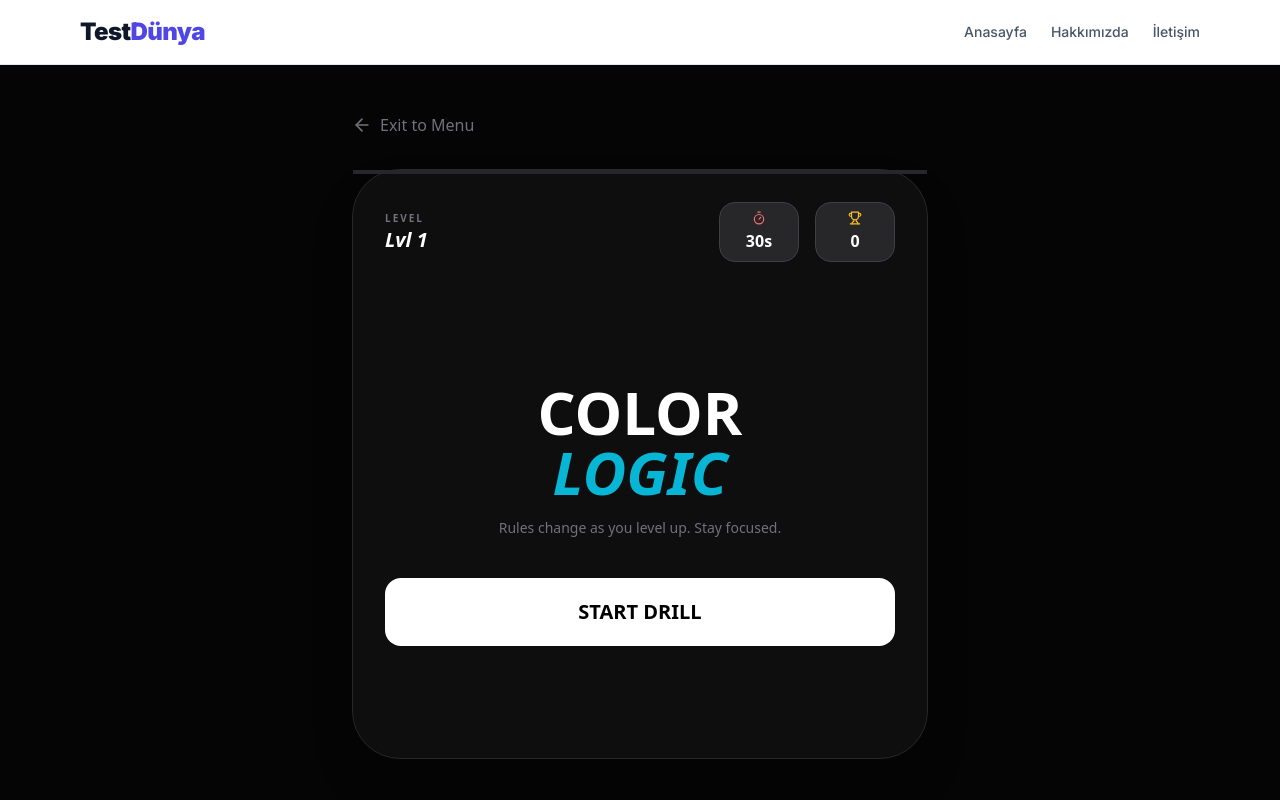
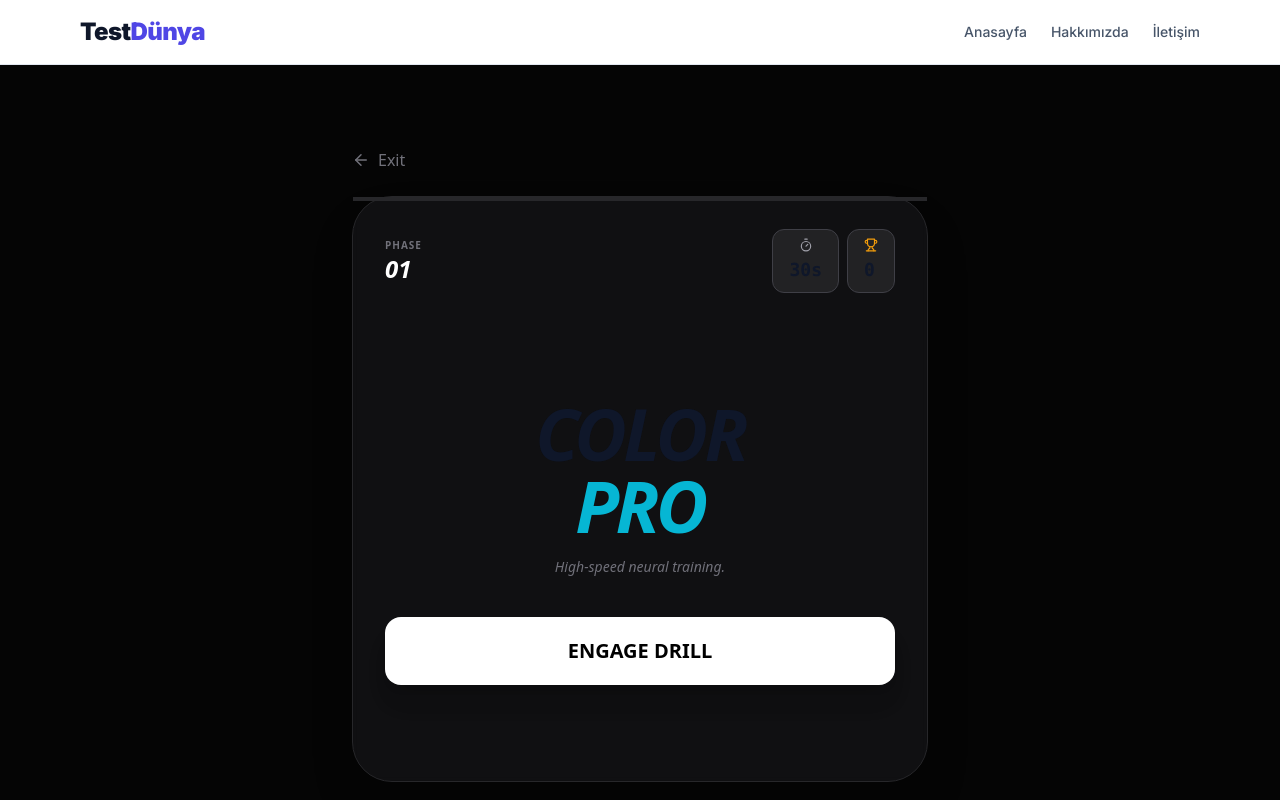
Before and after one commit to kuarkcoin/testdunya, a Next.js app: page /color-logic in a window 1280 px wide. Shown: the top 800 px of the page. Built offline with nearby package versions, Linux system fonts and the light colour scheme.

Commit message:
Update page.tsx

```diff
--- a/app/color-logic/page.tsx
+++ b/app/color-logic/page.tsx
@@ -1,8 +1,8 @@
 'use client';
 
-import React, { useState, useEffect, useCallback } from 'react';
+import React, { useState, useEffect, useCallback, useRef } from 'react';
 import { motion, AnimatePresence } from 'framer-motion';
-import { Timer, Trophy, ArrowLeft, RefreshCw, Star, AlertCircle } from 'lucide-react';
+import { Timer, Trophy, ArrowLeft, RefreshCw, Star, Zap, AlertCircle, ListOrdered } from 'lucide-react';
 import Link from 'next/link';
 
 const COLORS = [
@@ -22,6 +22,10 @@ export default function ColorLogicPage() {
   const [timeLeft, setTimeLeft] = useState(30);
   const [gameState, setGameState] = useState<'idle' | 'playing' | 'gameover'>('idle');
   const [showLevelUp, setShowLevelUp] = useState(false);
+  const [combo, setCombo] = useState(0);
+  const [isShaking, setIsShaking] = useState(false);
+  const [leaderboard, setLeaderboard] = useState<{score: number, date: string}[]>([]);
+  const lastSuccessTime = useRef(Date.now());
 
   const [currentTask, setCurrentTask] = useState({
     text: '',
@@ -31,6 +35,12 @@ export default function ColorLogicPage() {
     isFlipped: false,
     isGhost: false
   });
+
+  // Liderlik Tablosunu Yükle
+  useEffect(() => {
+    const saved = localStorage.getItem('color-logic-scores');
+    if (saved) setLeaderboard(JSON.parse(saved));
+  }, []);
 
   const generateTask = useCallback((currentLevel: number) => {
     const textObj = COLORS[Math.floor(Math.random() * COLORS.length)];
@@ -42,34 +52,56 @@ export default function ColorLogicPage() {
       textColor: colorObj.value,
       mode: mode,
       correctAnswer: mode === 'MEANING' ? textObj.value : colorObj.value,
-      isFlipped: currentLevel >= 4 && Math.random() > 0.5,
-      isGhost: currentLevel >= 7 && Math.random() > 0.6
+      isFlipped: currentLevel >= 4 && Math.random() > 0.4,
+      isGhost: currentLevel >= 6 && Math.random() > 0.5
     });
   }, []);
 
   const startGame = () => {
     setScore(0);
     setLevel(1);
+    setCombo(0);
     setTimeLeft(30);
     setGameState('playing');
     generateTask(1);
   };
 
+  const saveScore = useCallback((finalScore: number) => {
+    const newEntry = { score: finalScore, date: new Date().toLocaleDateString() + ' ' + new Date().toLocaleTimeString() };
+    const updatedLeaderboard = [...leaderboard, newEntry]
+      .sort((a, b) => b.score - a.score)
+      .slice(0, 5);
+
+    setLeaderboard(updatedLeaderboard);
+    localStorage.setItem('color-logic-scores', JSON.stringify(updatedLeaderboard));
+  }, [leaderboard]);
+
   const handleAnswer = (colorValue: string) => {
     if (colorValue === currentTask.correctAnswer) {
-      const newScore = score + 10;
+      const now = Date.now();
+      const timeDiff = now - lastSuccessTime.current;
+      lastSuccessTime.current = now;
+
+      const newCombo = timeDiff < 1500 ? combo + 1 : 0;
+      setCombo(newCombo);
+
+      const points = 10 + (newCombo * 2);
+      const newScore = score + points;
       setScore(newScore);
 
-      if (newScore > 0 && newScore % 50 === 0) {
+      if (newScore > 0 && Math.floor(newScore / 100) > level - 1) {
         const nextLevel = level + 1;
         setLevel(nextLevel);
         setShowLevelUp(true);
-        setTimeLeft(prev => prev + 10);
-        setTimeout(() => setShowLevelUp(false), 1500);
+        setTimeLeft(prev => prev + 8);
+        setTimeout(() => setShowLevelUp(false), 1200);
       }
       generateTask(level);
     } else {
-      setTimeLeft(t => Math.max(0, t - 4));
+      setIsShaking(true);
+      setCombo(0);
+      setTimeLeft(t => Math.max(0, t - 5));
+      setTimeout(() => setIsShaking(false), 500);
       generateTask(level);
     }
   };
@@ -80,78 +112,109 @@ export default function ColorLogicPage() {
       return () => clearInterval(timer);
     } else if (timeLeft === 0 && gameState === 'playing') {
       setGameState('gameover');
+      saveScore(score);
     }
-  }, [gameState, timeLeft]);
+  }, [gameState, timeLeft, score, saveScore]);
 
   return (
-    <main className="min-h-screen bg-[#050505] text-white py-12 px-4 font-sans overflow-hidden">
-      <div className="max-w-xl mx-auto">
-        <Link href="/dashboard" className="inline-flex items-center gap-2 text-zinc-500 hover:text-white mb-8 transition-colors">
-          <ArrowLeft size={20} /> Exit to Menu
+    <main className={`min-h-screen transition-colors duration-500 flex items-center justify-center p-4 font-sans overflow-hidden ${combo > 3 ? 'bg-cyan-950/20' : 'bg-[#050505]'}`}>
+      <div className="max-w-xl w-full">
+        <Link href="/dashboard" className="inline-flex items-center gap-2 text-zinc-500 hover:text-white mb-6 transition-colors">
+          <ArrowLeft size={18} /> Exit
         </Link>
 
-        <div className="bg-zinc-900/50 border border-zinc-800 rounded-[3rem] p-8 shadow-2xl relative">
+        <motion.div
+          animate={isShaking ? { x: [-10, 10, -10, 10, 0], backgroundColor: 'rgba(239, 68, 68, 0.1)' } : {}}
+          className="bg-zinc-900/60 border border-zinc-800 rounded-[2.5rem] p-8 shadow-2xl relative backdrop-blur-sm"
+        >
           {/* Progress Bar */}
           <div className="absolute top-0 left-0 w-full h-1 bg-zinc-800">
             <motion.div
-              className="h-full bg-cyan-500"
+              className="h-full bg-cyan-500 shadow-[0_0_15px_rgba(6,182,212,0.8)]"
               initial={{ width: 0 }}
-              animate={{ width: `${(score % 50) * 2}%` }}
+              animate={{ width: `${(score % 100)}%` }}
             />
           </div>
 
           <AnimatePresence>
             {showLevelUp && (
               <motion.div
-                initial={{ scale: 0, opacity: 0 }}
-                animate={{ scale: 1, opacity: 1 }}
+                initial={{ scale: 0, opacity: 0, rotate: -20 }}
+                animate={{ scale: 1, opacity: 1, rotate: 0 }}
                 exit={{ scale: 1.5, opacity: 0 }}
-                className="absolute inset-0 z-50 flex flex-col items-center justify-center bg-cyan-500/10 backdrop-blur-md rounded-[3rem]"
+                className="absolute inset-0 z-50 flex flex-col items-center justify-center bg-cyan-500/20 backdrop-blur-xl rounded-[2.5rem]"
               >
-                <Star className="text-cyan-400 w-20 h-20 mb-4 fill-cyan-400" />
-                <h2 className="text-4xl font-black text-cyan-400">LEVEL {level}</h2>
+                <Star className="text-cyan-400 w-24 h-24 mb-4 drop-shadow-[0_0_15px_rgba(34,211,238,0.8)]" />
+                <h2 className="text-5xl font-black text-white italic tracking-tighter">LEVEL UP!</h2>
+                <p className="text-cyan-300 font-black tracking-[0.4em]">+8s BONUS</p>
               </motion.div>
             )}
           </AnimatePresence>
 
-          {/* HUD */}
           <div className="flex justify-between items-center mb-10">
-            <div className="space-y-1 text-left">
-              <p className="text-[10px] font-black text-zinc-500 uppercase tracking-[0.2em]">Level</p>
-              <span className="text-xl font-black italic">Lvl {level}</span>
+            <div className="text-left">
+              <p className="text-[10px] font-black text-zinc-500 uppercase tracking-widest">Phase</p>
+              <span className="text-2xl font-black text-white italic">0{level}</span>
             </div>
-            <div className="flex gap-4">
-              <div className="bg-zinc-800 px-4 py-2 rounded-2xl border border-zinc-700 text-center min-w-[80px]">
-                <Timer size={14} className="mx-auto mb-1 text-red-400" />
-                <span className="font-black">{timeLeft}s</span>
+
+            <AnimatePresence>
+              {combo > 1 && (
+                <motion.div
+                  initial={{ y: 20, opacity: 0 }}
+                  animate={{ y: 0, opacity: 1 }}
+                  exit={{ scale: 0, opacity: 0 }}
+                  className="flex items-center gap-1 bg-cyan-500 text-black px-4 py-1 rounded-full font-black text-xs shadow-[0_0_10px_rgba(6,182,212,0.5)]"
+                >
+                  <Zap size={12} fill="currentColor" /> {combo}X COMBO
+                </motion.div>
+              )}
+            </AnimatePresence>
+
+            <div className="flex gap-2">
+              <div className="bg-zinc-800/80 px-4 py-2 rounded-xl border border-zinc-700">
+                <Timer size={14} className={`mx-auto mb-1 ${timeLeft < 10 ? 'text-red-500 animate-pulse' : 'text-zinc-400'}`} />
+                <span className="font-mono font-bold text-lg">{timeLeft}s</span>
               </div>
-              <div className="bg-zinc-800 px-4 py-2 rounded-2xl border border-zinc-700 text-center min-w-[80px]">
-                <Trophy size={14} className="mx-auto mb-1 text-amber-400" />
-                <span className="font-black">{score}</span>
+              <div className="bg-zinc-800/80 px-4 py-2 rounded-xl border border-zinc-700">
+                <Trophy size={14} className="mx-auto mb-1 text-amber-500" />
+                <span className="font-mono font-bold text-lg">{score}</span>
               </div>
             </div>
           </div>
 
           {gameState === 'playing' && (
-            <div className="space-y-12 min-h-[400px] flex flex-col justify-center">
-              <div className="text-center space-y-8">
-                <div className="inline-flex items-center gap-2 px-4 py-1 rounded-full bg-white/5 border border-white/10 text-[10px] font-black tracking-[0.3em] text-zinc-400 uppercase">
-                  {currentTask.mode === 'MEANING' ? 'Identify the Word' : 'Identify the Color'}
-                </div>
+            <div className="space-y-10 min-h-[420px] flex flex-col justify-center">
+              <div className="text-center space-y-6">
+                <motion.div
+                  key={currentTask.mode}
+                  initial={{ opacity: 0, y: -10 }}
+                  animate={{ opacity: 1, y: 0 }}
+                  className="inline-block px-5 py-1.5 rounded-full bg-zinc-800 text-[10px] font-black tracking-[0.2em] text-cyan-500 uppercase border border-cyan-500/20"
+                >
+                  {currentTask.isGhost && <AlertCircle size={12} className="inline mr-1 text-purple-400" />}
+                  {currentTask.mode === 'MEANING' ? 'Read the Text' : 'Focus on Color'}
+                </motion.div>
 
-                <div className="relative h-32 flex items-center justify-center">
+                <div className="relative h-40 flex items-center justify-center">
                   <AnimatePresence mode="wait">
                     <motion.h2
                       key={`${currentTask.text}-${currentTask.textColor}`}
-                      initial={{ y: 20, opacity: 0, scale: 0.8 }}
+                      initial={{ y: 30, opacity: 0, scale: 0.7, filter: 'blur(10px)' }}
                       animate={{
                         y: 0,
                         opacity: 1,
                         scale: 1,
+                        filter: 'blur(0px)',
                         rotate: currentTask.isFlipped ? 180 : 0
                       }}
-                      exit={{ y: -20, opacity: 0, scale: 1.2 }}
-                      className="text-7xl font-black tracking-tighter"
+                      exit={{ y: -30, opacity: 0, scale: 1.2, filter: 'blur(10px)' }}
+                      transition={{
+                        type: "spring",
+                        stiffness: 300,
+                        damping: 25,
+                        opacity: { duration: currentTask.isGhost ? 0.7 : 0.2 }
+                      }}
+                      className="text-7xl md:text-8xl font-black tracking-tighter"
                       style={{ color: currentTask.textColor }}
                     >
                       {currentTask.text}
@@ -164,12 +227,15 @@ export default function ColorLogicPage() {
                 {COLORS.map((color) => (
                   <motion.button
                     key={color.value}
-                    whileHover={{ scale: 1.05 }}
-                    whileTap={{ scale: 0.95 }}
+                    whileHover={{ scale: 1.05, borderColor: color.value }}
+                    whileTap={{ scale: 0.9 }}
                     onClick={() => handleAnswer(color.value)}
-                    className="h-20 rounded-2xl border border-zinc-800 bg-zinc-900 flex items-center justify-center group"
+                    className="h-20 rounded-2xl border-2 border-zinc-800 bg-zinc-900/40 flex items-center justify-center transition-colors group"
                   >
-                    <div className="w-8 h-8 rounded-full shadow-lg" style={{ backgroundColor: color.value }} />
+                    <div
+                      className="w-10 h-10 rounded-full shadow-lg transition-transform group-hover:scale-110"
+                      style={{ backgroundColor: color.value }}
+                    />
                   </motion.button>
                 ))}
               </div>
@@ -177,32 +243,57 @@ export default function ColorLogicPage() {
           )}
 
           {gameState === 'idle' && (
-            <div className="text-center py-20">
-              <h1 className="text-6xl font-black mb-4 leading-none">COLOR<br/><span className="text-cyan-500 italic">LOGIC</span></h1>
-              <p className="text-zinc-500 mb-10 text-sm">Rules change as you level up. Stay focused.</p>
-              <button onClick={startGame} className="w-full bg-white text-black font-black py-5 rounded-2xl text-xl">START DRILL</button>
+            <div className="text-center py-16">
+              <h1 className="text-7xl font-black tracking-tighter italic mb-4">
+                COLOR<br/><span className="text-cyan-500 font-outline-2">PRO</span>
+              </h1>
+              <p className="text-zinc-500 mb-10 text-sm italic">High-speed neural training.</p>
+              <button
+                onClick={startGame}
+                className="w-full bg-white text-black font-black py-5 rounded-2xl text-xl hover:bg-cyan-500 transition-all shadow-xl"
+              >
+                ENGAGE DRILL
+              </button>
             </div>
           )}
 
           {gameState === 'gameover' && (
-            <div className="text-center py-10">
-              <h2 className="text-5xl font-black mb-6 italic">FINISHED</h2>
-              <div className="grid grid-cols-2 gap-4 mb-8">
-                <div className="bg-zinc-800/50 p-6 rounded-3xl text-left">
-                  <p className="text-[10px] font-bold text-zinc-500 uppercase tracking-widest">Score</p>
-                  <p className="text-4xl font-black text-cyan-500">{score}</p>
+            <motion.div initial={{ opacity: 0 }} animate={{ opacity: 1 }} className="text-center py-4">
+              <h2 className="text-5xl font-black mb-4 italic">TERMINATED</h2>
+
+              <div className="bg-zinc-800/40 p-6 rounded-3xl border border-zinc-700 mb-6">
+                 <div className="flex items-center gap-2 mb-4 text-cyan-400 font-bold text-xs tracking-widest">
+                  <ListOrdered size={16}/> TOP SCORES
                 </div>
-                <div className="bg-zinc-800/50 p-6 rounded-3xl text-left">
-                  <p className="text-[10px] font-bold text-zinc-500 uppercase tracking-widest">Max Lvl</p>
-                  <p className="text-4xl font-black">{level}</p>
+                <div className="space-y-3">
+                  {leaderboard.length > 0 ? leaderboard.map((entry, i) => (
+                    <div key={i} className="flex justify-between items-center text-sm bg-black/20 p-2 rounded-lg border border-white/5">
+                      <span className="text-zinc-500 text-[10px]">{entry.date}</span>
+                      <span className={`font-black ${i === 0 ? 'text-amber-400 scale-110' : 'text-white'}`}>
+                        {entry.score} <span className="text-[10px] opacity-50">PTS</span>
+                      </span>
+                    </div>
+                  )) : <p className="text-zinc-600 text-xs italic">No records yet.</p>}
                 </div>
               </div>
-              <button onClick={startGame} className="w-full bg-cyan-500 text-black font-black py-5 rounded-2xl text-xl flex items-center justify-center gap-2">
-                <RefreshCw size={20} /> RETRY
+
+              <div className="grid grid-cols-2 gap-4 mb-6">
+                <div className="bg-zinc-800/40 py-4 rounded-2xl border border-zinc-700">
+                  <p className="text-[10px] text-zinc-500 font-bold uppercase tracking-widest">Score</p>
+                  <p className="text-3xl font-black text-cyan-400">{score}</p>
+                </div>
+                <div className="bg-zinc-800/40 py-4 rounded-2xl border border-zinc-700">
+                  <p className="text-[10px] text-zinc-500 font-bold uppercase tracking-widest">Level</p>
+                  <p className="text-3xl font-black">{level}</p>
+                </div>
+              </div>
+
+              <button onClick={startGame} className="w-full bg-cyan-500 text-black font-black py-5 rounded-2xl text-xl flex items-center justify-center gap-3">
+                <RefreshCw size={24} /> RESTART LINK
               </button>
-            </div>
+            </motion.div>
           )}
-        </div>
+        </motion.div>
       </div>
     </main>
   );
```
